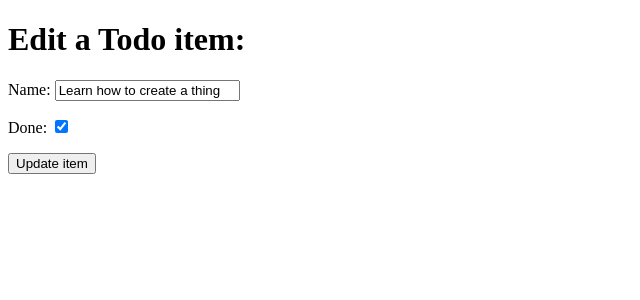
After one commit to caketaster/hello-django, a Django app: page /edit/3 in a window 1280 px wide. The commit adds this page. Shown: the top 300 px of the page, without its empty margins (0-640 px from the left). Run offline with Django 3.2, Linux system fonts and the light colour scheme; data comes from the database, SQL or seed files in the repository; both versions use the stored data as it was after the commit.

Commit message:
Complete CRUD section

```diff
--- a/django_todo/urls.py
+++ b/django_todo/urls.py
@@ -15,10 +15,13 @@ Including another URLconf
 """
 from django.contrib import admin
 from django.urls import path
-from todo.views import get_todo_list, add_item
+from todo import views
 
 urlpatterns = [
     path('admin/', admin.site.urls),
-    path('', get_todo_list, name='get_todo_list'),
-    path('add', add_item, name='add')
+    path('', views.get_todo_list, name='get_todo_list'),
+    path('add', views.add_item, name='add'),
+    path('edit/<item_id>', views.edit_item, name='edit'),
+    path('toggle/<item_id>', views.toggle_item, name='toggle'),
+    path('delete/<item_id>', views.delete_item, name='delete'),
 ]
--- /dev/null
+++ b/todo/templates/todo/edit_item.html
@@ -0,0 +1,24 @@
+<!DOCTYPE html>
+<html lang="en">
+
+<head>
+    <meta charset="UTF-8">
+    <meta name="viewport" content="width=device-width, initial-scale=1.0">
+    <title>Document</title>
+</head>
+
+<body>
+    <h1>Edit a Todo item:</h1>
+    <form method="POST">
+        {% csrf_token %}
+        {{  form.as_p  }}
+        <div>
+            <p>
+                <button type="submit">Update item</button>
+            </p>
+        </div>
+    </form>
+
+</body>
+
+</html>
--- a/todo/views.py
+++ b/todo/views.py
@@ -1,8 +1,6 @@
-from django.shortcuts import render, redirect
+from django.shortcuts import render, redirect, get_object_or_404
 from .models import Item
 from .forms import ItemForm
-
-# Create your views here.
 
 
 def get_todo_list(request):
@@ -26,3 +24,27 @@ def add_item(request):
         'form': form
     }
     return render(request, 'todo/add_item.html', context)
+
+def edit_item(request, item_id):
+    item = get_object_or_404(Item, id=item_id)
+    if request.method == "POST":
+        form = ItemForm(request.POST, instance=item)
+        if form.is_valid():
+            form.save()
+            return redirect('get_todo_list')
+    form = ItemForm(instance=item)
+    context = {
+        'form': form
+    }
+    return render(request, 'todo/edit_item.html', context)
+
+def toggle_item(request, item_id):
+    item = get_object_or_404(Item, id=item_id)
+    item.done = not item.done
+    item.save()
+    return redirect('get_todo_list')
+
+def delete_item(request, item_id):
+    item = get_object_or_404(Item, id=item_id)
+    item.delete()
+    return redirect('get_todo_list')
```
Also changed, not shown: todo/templates/todo/todo_list.html (+15 -0 lines), db.sqlite3, todo/forms.py (line endings or trailing spaces).
